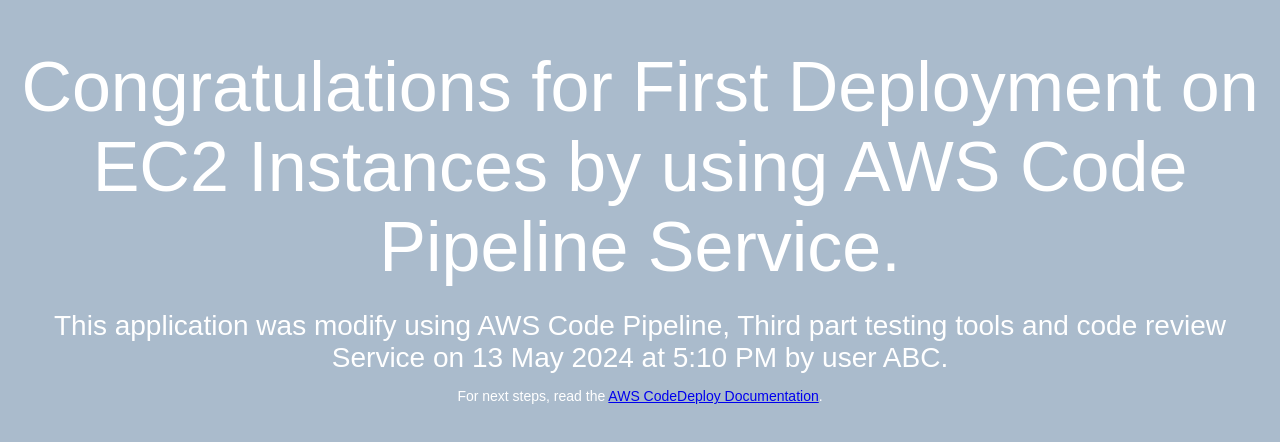
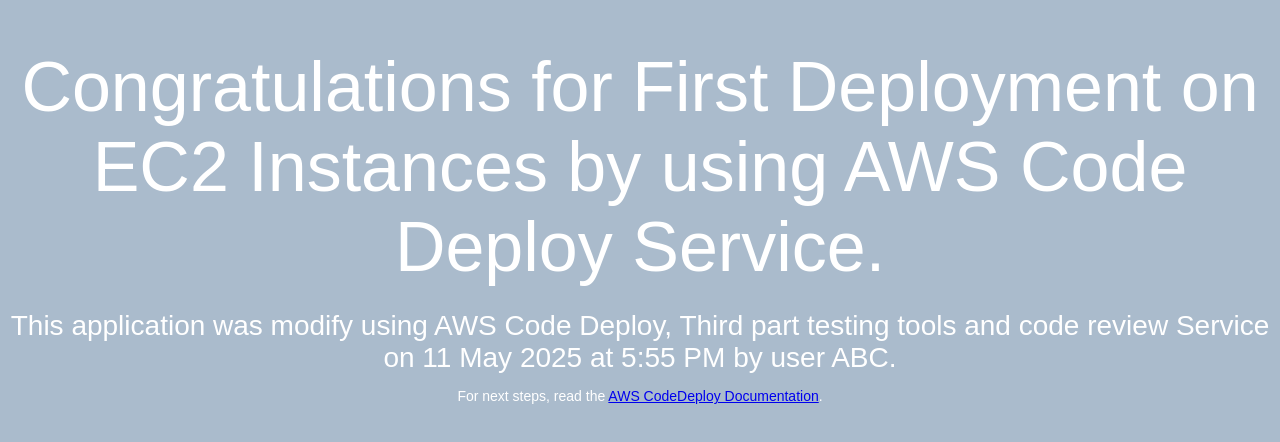
Before and after one commit to avinashbundela1987/may2025, a plain HTML site: page index.html in a window 1280 px wide. Drawn offline with Linux system fonts and the light colour scheme.

Commit message:
updated code for index.html file

```diff
--- a/index.html
+++ b/index.html
@@ -26,8 +26,8 @@
 </head>
 <body>
   <div align="center">
-    <h1>Congratulations for First Deployment on EC2 Instances by using AWS Code Pipeline Service.</h1>
-    <h2>This application was modify using AWS Code Pipeline, Third part testing tools and code review Service on 13 May 2024 at 5:10 PM by user ABC.</h2>
+    <h1>Congratulations for First Deployment on EC2 Instances by using AWS Code Deploy Service.</h1>
+    <h2>This application was modify using AWS Code Deploy, Third part testing tools and code review Service on 11 May 2025 at 5:55 PM by user ABC.</h2>
     <p>For next steps, read the <a href="http://aws.amazon.com/documentation/codedeploy">AWS CodeDeploy Documentation</a>.</p>
   </div>
 </body>
```
